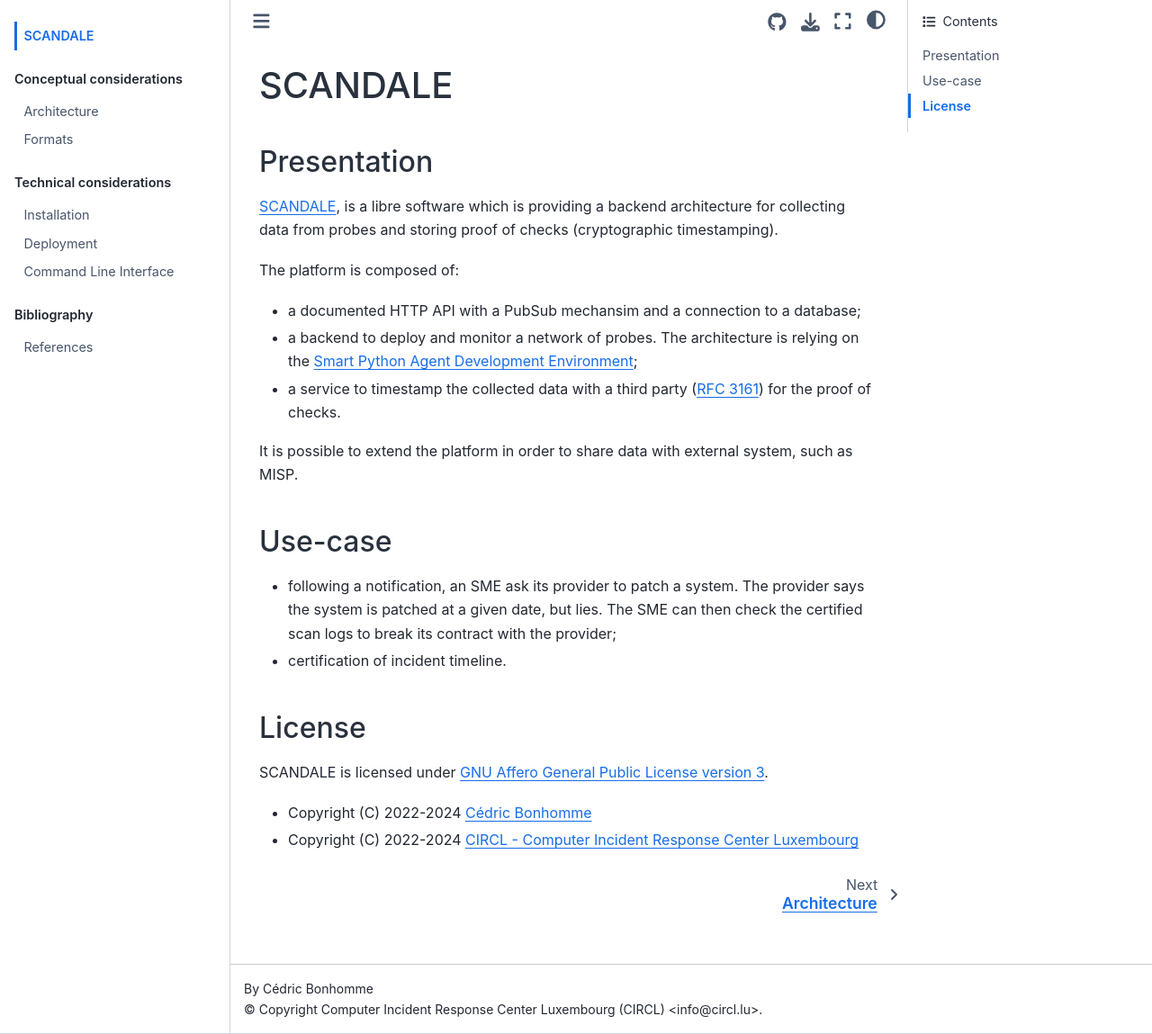
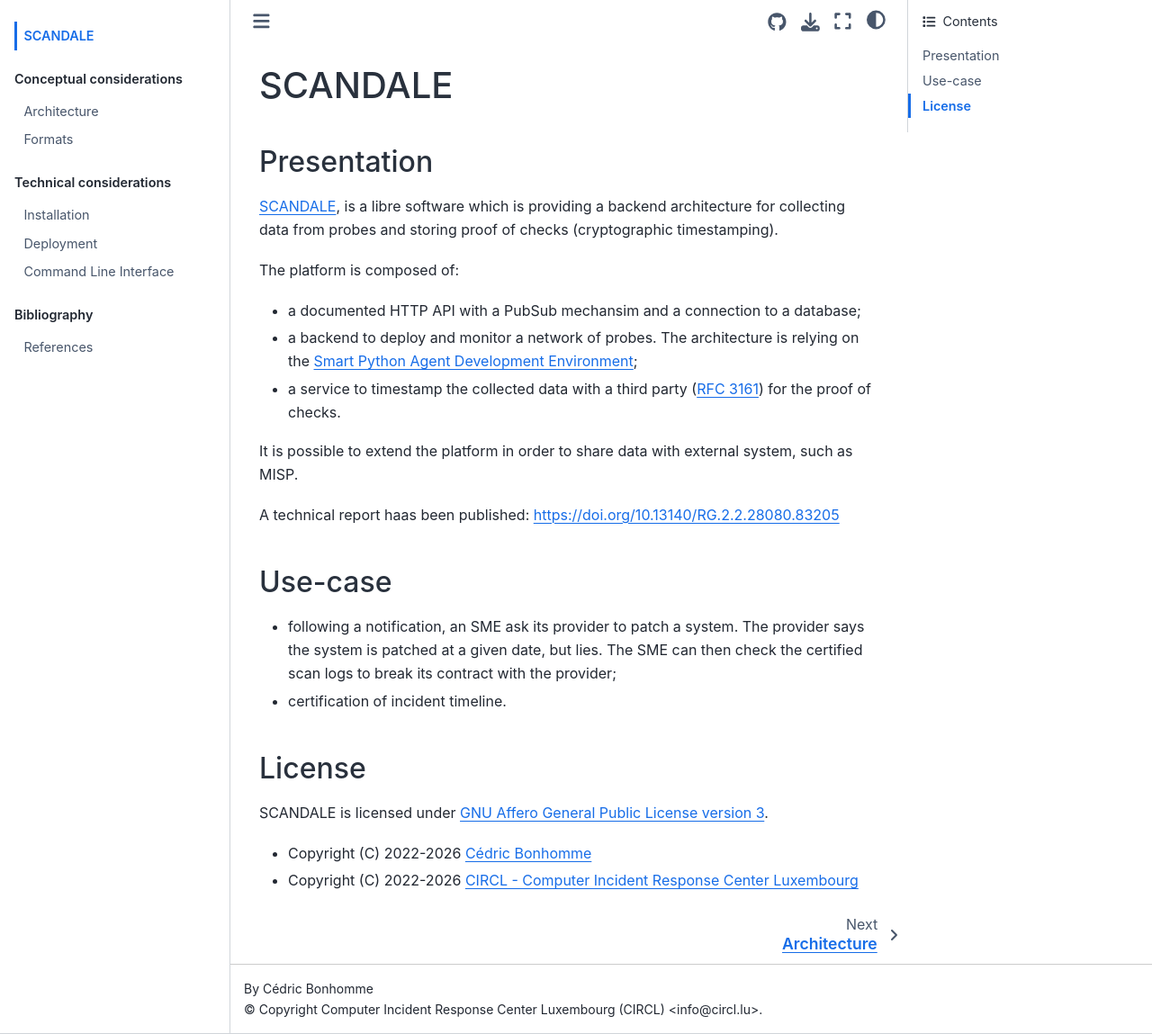
Before and after one commit to scandale-project/scandale, a Sphinx documentation site: the page built from docs/index.rst, in a window 1280 px wide and 1149 px high. Shown: the whole window at 90% size. Built offline with Sphinx 7.4.7 and the Sphinx Book theme 1.1.4, drawn with Linux system fonts in a browser that asks for light colours; a script that is not in the unit is left out.

Commit message:
chg: [documentation] Updated documentation.

```diff
--- a/docs/index.rst
+++ b/docs/index.rst
@@ -18,6 +18,8 @@
 
 It is possible to extend the platform in order to share data with external
 system, such as MISP.
+
+A technical report haas been published: https://doi.org/10.13140/RG.2.2.28080.83205
 
 
 Use-case
@@ -62,5 +64,5 @@
 SCANDALE is licensed under
 `GNU Affero General Public License version 3 <https://www.gnu.org/licenses/agpl-3.0.html>`_.
 
-- Copyright (C) 2022-2024 `Cédric Bonhomme <https://www.cedricbonhomme.org>`_
-- Copyright (C) 2022-2024 `CIRCL - Computer Incident Response Center Luxembourg <https://www.circl.lu>`_
+- Copyright (C) 2022-2026 `Cédric Bonhomme <https://www.cedricbonhomme.org>`_
+- Copyright (C) 2022-2026 `CIRCL - Computer Incident Response Center Luxembourg <https://www.circl.lu>`_
```
